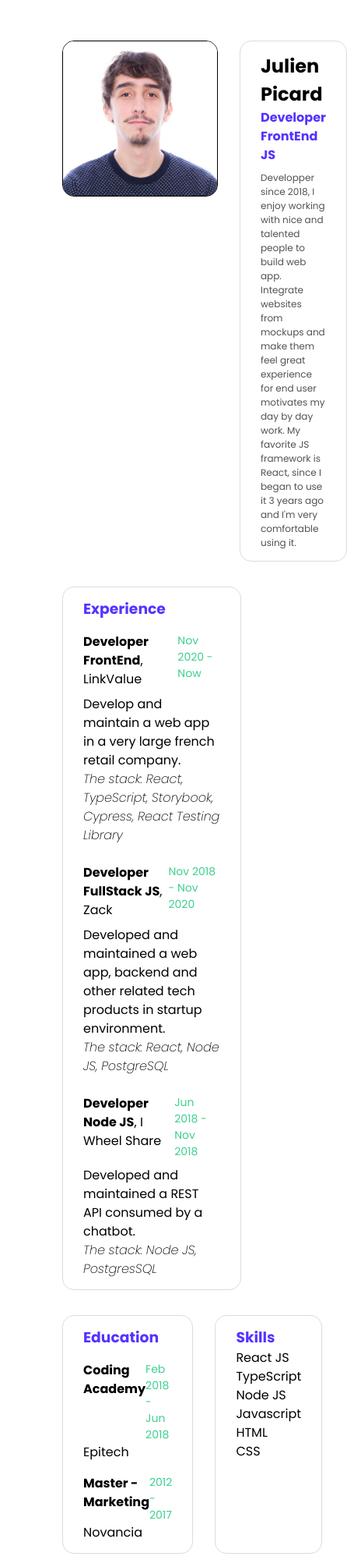
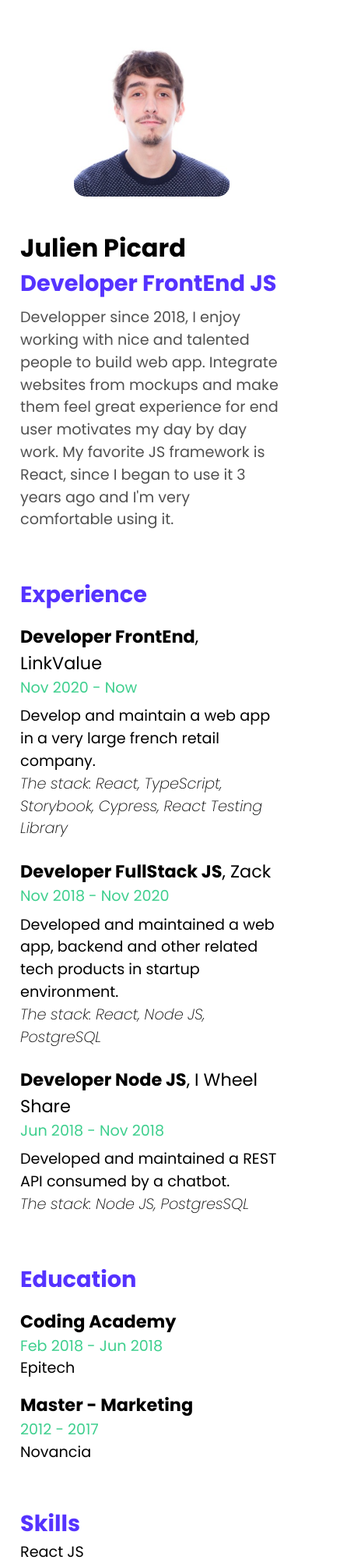
Before and after one commit to Jupoulet/cv-resume, a plain HTML site: page index.html in a window 390 px wide. Shown: the top 2000 px of the page at 78% size, 446 px wide, since content can reach past the window. Drawn offline with Linux system fonts and the light colour scheme.

Commit message:
responsive

```diff
--- a/css/index.css
+++ b/css/index.css
@@ -6,6 +6,8 @@
   --text-body: 1rem;
   --text-small: 0.875rem;
   --text-tiny: 0.75rem;
+  --title: 1.8rem;
+  --title-sub: 1.5rem;
 }
 
 /*
@@ -84,16 +86,16 @@ p, h1, h2, h3, h4, h5, h6 {
 }
 
 .title {
-  font-size: 1.5rem;
+  font-size: var(--title);
 }
 
 .title-job {
-  font-size: 1rem;
+  font-size: var(--title-sub);
 }
 
 .heading-bio {
   color: var(--dark-grey);
-  font-size: 0.75rem;
+  font-size: var(--text-tiny);
 }
 
 .blue {
@@ -114,6 +116,10 @@ p, h1, h2, h3, h4, h5, h6 {
   justify-content: space-between;
 }
 
+.jobDescription {
+  font-size: var(--text-body);
+}
+
 .education {
   flex-grow: 1;
 }
@@ -125,6 +131,58 @@ p, h1, h2, h3, h4, h5, h6 {
 .skillsList {
   list-style: none;
   padding-inline: 0;
+}
+
+@media (max-width: 768px) {
+  :root {
+    --text-body: 1.4rem;
+    --text-small: 1.2rem;
+    --text-tiny: 0.85rem;
+    --title: 2rem;
+    --title-sub: 1.8rem;
+  }
+
+  .main-wrapper {
+    padding-inline: 0;
+  }
+
+  .header-wrapper {
+    flex-direction: column;
+  }
+
+  .rounded-card {
+    border-radius: 0px;
+    border: none;
+  }
+
+  h3.blue {
+    font-size: var(--title-sub);
+  }
+
+  .heading-bio {
+    font-size: var(--text-small);
+  }
+
+  .jobTitle {
+    flex-direction: column;
+    font-size: var(--text-body);
+  }
+  .jobDescription {
+    font-size: var(--text-small);
+  }
+
+  .educationSkills-wrapper {
+    flex-direction: column;
+  }
+
+  .skillsList > li {
+    font-size: var(--text-small);
+  }
+
+  .header-portrait {
+    border: none;
+    margin: auto;
+  }
 }
 
 .mt-025 {
--- a/index.html
+++ b/index.html
@@ -32,7 +32,7 @@
           <span><strong>Developer FrontEnd</strong>, LinkValue</span>
           <span class="green smallText">Nov 2020 - Now</span>
         </p>
-        <p>
+        <p class="jobDescription">
           Develop and maintain a web app in a very large french retail company.
           <br />
           <em>The stack: React, TypeScript, Storybook, Cypress, React Testing Library</em>
@@ -43,7 +43,7 @@
           <span><strong>Developer FullStack JS</strong>, Zack</span>
           <span class="green smallText">Nov 2018 - Nov 2020</span>
         </p>
-        <p>
+        <p class="jobDescription">
           Developed and maintained a web app, backend and other related tech products in startup environment.
           <br />
           <em>The stack: React, Node JS, PostgreSQL</em>
@@ -54,7 +54,7 @@
           <span><strong>Developer Node JS</strong>, I Wheel Share</span>
           <span class="green smallText">Jun 2018 - Nov 2018</span>
         </p>
-        <p>
+        <p class="jobDescription">
           Developed and maintained a REST API consumed by a chatbot.
           <br />
           <em>The stack: Node JS, PostgresSQL</em>
@@ -69,7 +69,7 @@
             <strong>Coding Academy</strong>
             <span class="smallText green">Feb 2018 - Jun 2018</span>
           </p>
-          <p>Epitech</p>
+          <p class="jobDescription">Epitech</p>
 
         </article>
         <article>
@@ -77,7 +77,7 @@
             <strong>Master - Marketing</strong>
             <span class="smallText green">2012 - 2017</span>
           </p>
-          <p>Novancia</p>
+          <p class="jobDescription">Novancia</p>
         </article>
       </section>
       <aside class="rounded-card">
```
